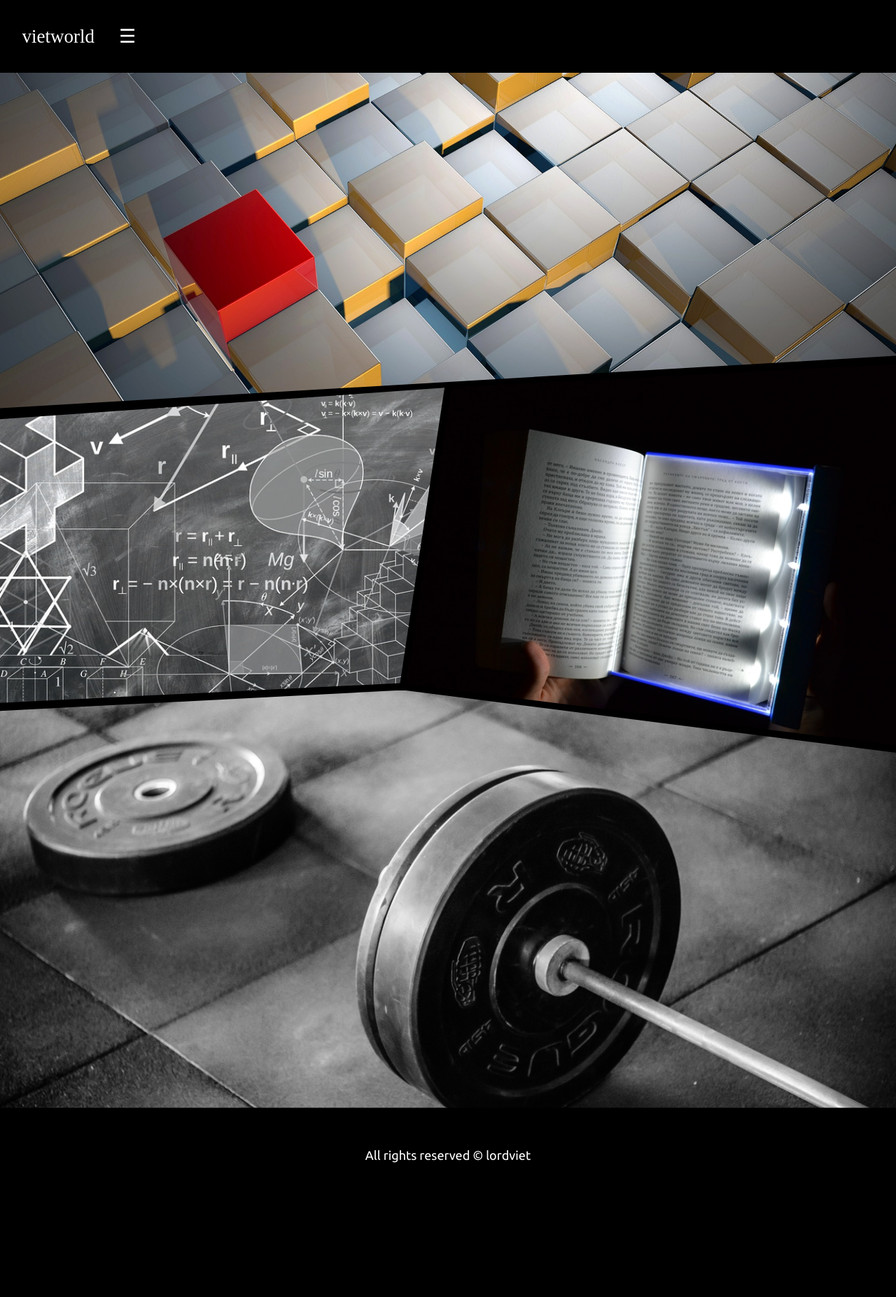
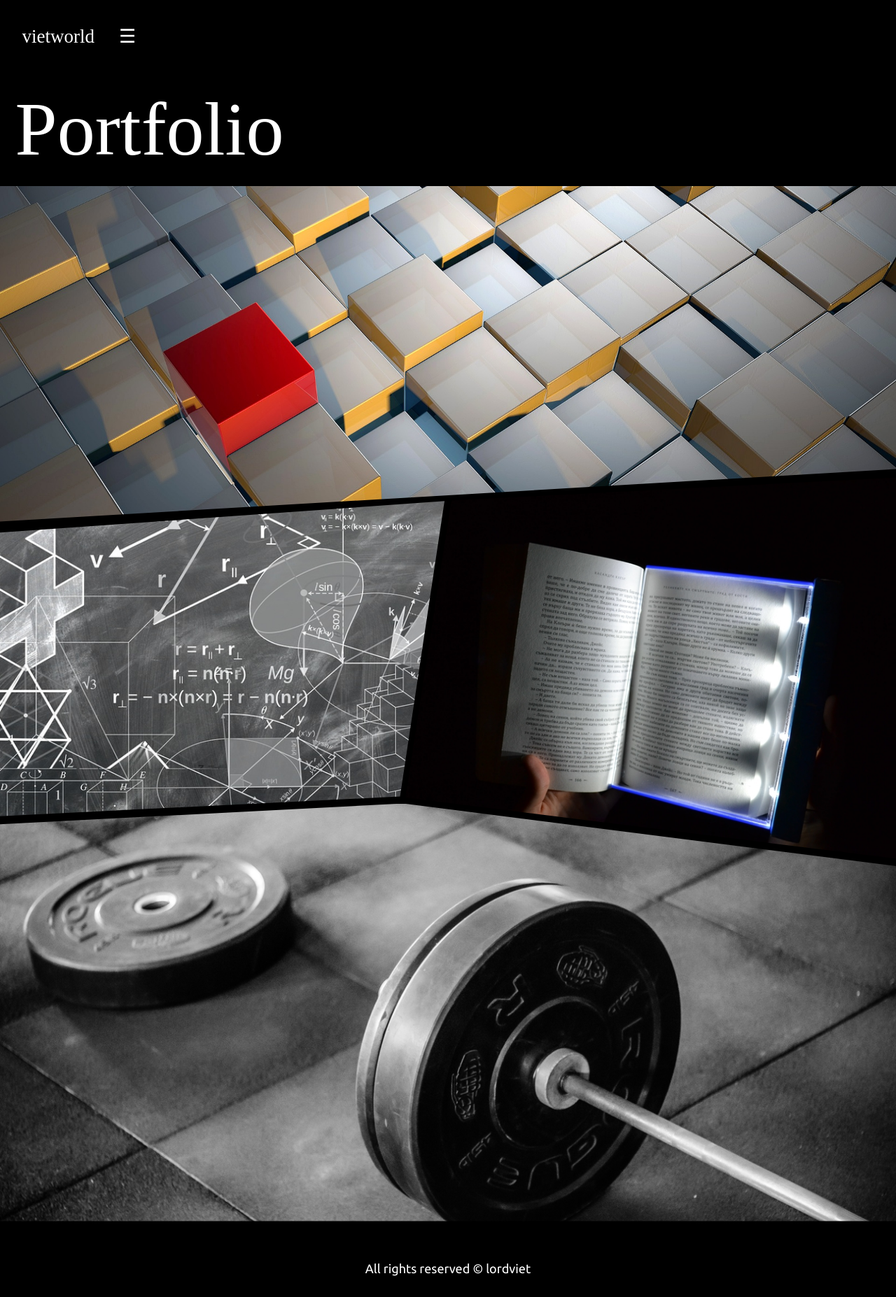
Before and after one commit to lordviet/jekyll-vietworld, a Jekyll site: the page built from portfolio.html, in a window 1280 px wide. Shown: the whole page at 70% size. Built offline with Jekyll 4.4.1, drawn with Linux system fonts in a browser that asks for light colours; some web fonts are replaced; an icon font too large for the unit is left out; before the commit the page ends 1692 px from its top, so only the background shows below that.

Commit message:
Finished portfolio

```diff
--- a/css/portfolio.css
+++ b/css/portfolio.css
@@ -3,9 +3,8 @@
     grid-gap: 10px;
     grid-template-columns: repeat(2, 1fr);
     grid-auto-rows: 1fr;
-    /* max-width: 100%; */
-    /* margin-top: 5em; */
-    font-size: 0;
+    max-width: 100%;
+    /* font-size: 0; */
 }
 
 .main-item, .standard-item {
@@ -18,6 +17,16 @@
     display: inline-block;
     min-height: 400px;
     width: 50%;
+    -webkit-transform: scale(1);
+    transform: scale(1);
+    -webkit-transition: 0.2s ease-in-out;
+    transition: 0.2s ease-in-out;
+}
+
+.news-item:hover {
+    -webkit-transform: scale(1.02);
+    transform: scale(1.02);
+    cursor: pointer;
 }
 
 .main-item {
--- a/portfolio.html
+++ b/portfolio.html
@@ -4,13 +4,13 @@
 permalink: /portfolio/
 ---
 <section>
-    <!-- <header class="main-header">
+    <header class="main-header">
         <h1 class="animate-reveal animate-first">Portfolio</h1>
-    </header> -->
-    <div class="grid-wrapper animate-reveal animate-first">
-        <div class="news-item main-item"></div>
-        <div class="news-item standard-item"></div>
-        <div class="news-item standard-item"></div>
-        <div class="news-item standard-item"></div>
+    </header>
+    <div class="grid-wrapper animate-reveal animate-second">
+        <a href="https://lordviet.itch.io/cubex" target="_blank" class="news-item main-item"></a>
+        <a href="https://github.com/lordviet/pca-using-python/blob/master/PCA.ipynb" target="_blank" class="news-item standard-item"></a>
+        <a href="https://www.youtube.com/watch?v=VavX7xbSUPw" target="_blank" class="news-item standard-item"></a>
+        <a href="https://github.com/lordviet/sparta" target="_blank" class="news-item standard-item"></a>
     </div>
 </section>
```
Also changed, not shown: docs/css/portfolio.css (+12 -3 lines), docs/feed.xml (+1 -1 lines), docs/portfolio/index.html (+7 -7 lines).
